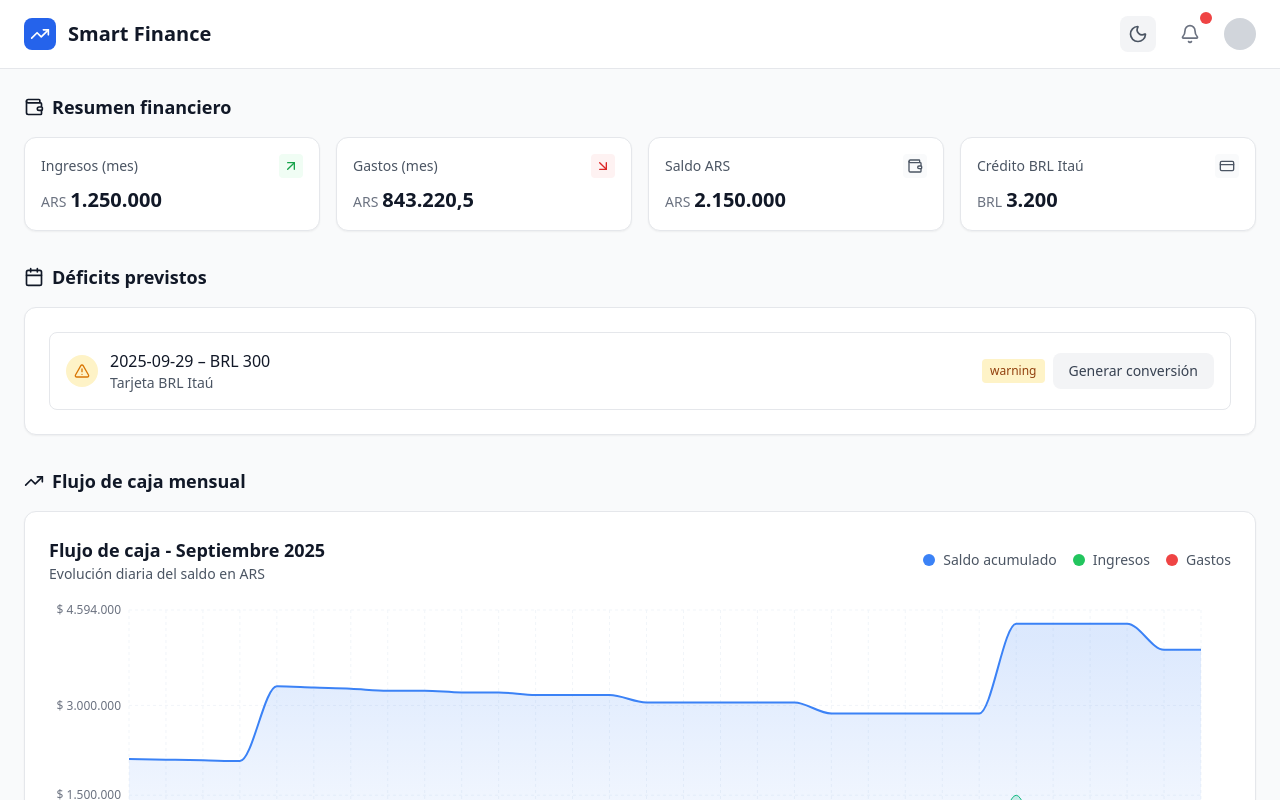
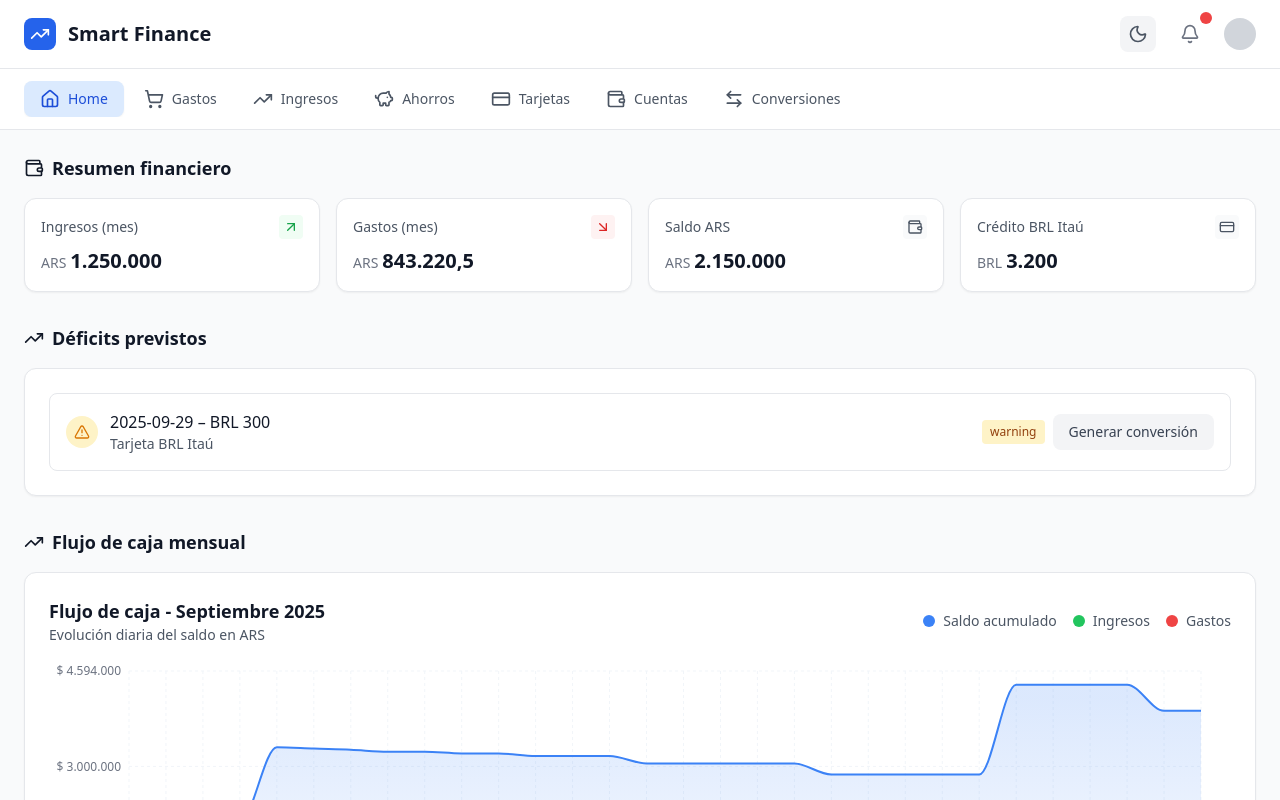
Before and after one commit to aerojosue/Smart-Finance, a React (Vite) app: page / in a window 1280 px wide. Shown: the top 800 px of the page. Built offline with nearby package versions, Linux system fonts and the light colour scheme.

Commit message:
Updated demo.tsx

```diff
--- a/src/pages/demo.tsx
+++ b/src/pages/demo.tsx
@@ -1,17 +1,19 @@
 import React, { useEffect, useState } from "react";
-import { TrendingUp, CreditCard, Wallet, Calendar, Bell, ArrowUpRight, ArrowDownRight } from "lucide-react";
+import { TrendingUp, CreditCard, Wallet, Bell, ArrowUpRight, ArrowDownRight } from "lucide-react";
 import { getDashboard, getCashflow, getInstallment } from "../lib/mockApi";
 import { DeficitsList } from "../components/DeficitsList";
 import { CashflowChart } from "../components/CashflowChart";
 import { InstallmentDetail } from "../components/InstallmentDetail";
 import { FxForm } from "../components/FxForm";
 import { DarkModeToggle } from "../components/DarkModeToggle";
+import { Navigation } from "../components/Navigation";
 
 export default function Dashboard() {
   const [dash, setDash] = useState<any>(null);
   const [cashflow, setCashflow] = useState<any>(null);
   const [inst, setInst] = useState<any>(null);
   const [showFx, setShowFx] = useState(false);
+  const [activeSection, setActiveSection] = useState('dashboard');
 
   useEffect(() => {
     getDashboard().then(setDash);
@@ -22,28 +24,28 @@ export default function Dashboard() {
     getInstallment(id).then(setInst);
   };
 
-  return (
-    <div className="min-h-screen bg-gray-50 dark:bg-gray-900 transition-colors duration-200">
-      {/* Header */}
-      <header className="bg-white dark:bg-gray-800 border-b border-gray-200 dark:border-gray-700 px-6 py-4 transition-colors duration-200">
-        <div className="flex items-center justify-between">
-          <div className="flex items-center gap-3">
-            <div className="w-8 h-8 bg-blue-600 dark:bg-blue-500 rounded-lg flex items-center justify-center">
-              <TrendingUp className="w-5 h-5 text-white" />
-            </div>
-            <h1 className="text-xl font-bold text-gray-900 dark:text-gray-100">Smart Finance</h1>
-          </div>
-          <div className="flex items-center gap-4">
-            <DarkModeToggle />
-            <button className="relative p-2 text-gray-500 hover:text-gray-700 dark:text-gray-400 dark:hover:text-gray-200 transition-colors duration-200">
-              <Bell className="w-5 h-5" />
-              <span className="absolute -top-1 -right-1 w-3 h-3 bg-red-500 rounded-full"></span>
-            </button>
-            <div className="w-8 h-8 bg-gray-300 dark:bg-gray-600 rounded-full"></div>
-          </div>
-        </div>
-      </header>
+  const renderContent = () => {
+    switch (activeSection) {
+      case 'dashboard':
+        return renderDashboard();
+      case 'expenses':
+        return <div className="p-6"><h2 className="text-xl font-bold text-gray-900 dark:text-gray-100">Módulo de Gastos</h2><p className="text-gray-600 dark:text-gray-400 mt-2">Próximamente...</p></div>;
+      case 'income':
+        return <div className="p-6"><h2 className="text-xl font-bold text-gray-900 dark:text-gray-100">Módulo de Ingresos</h2><p className="text-gray-600 dark:text-gray-400 mt-2">Próximamente...</p></div>;
+      case 'savings':
+        return <div className="p-6"><h2 className="text-xl font-bold text-gray-900 dark:text-gray-100">Módulo de Ahorros</h2><p className="text-gray-600 dark:text-gray-400 mt-2">Próximamente...</p></div>;
+      case 'cards':
+        return <div className="p-6"><h2 className="text-xl font-bold text-gray-900 dark:text-gray-100">Módulo de Tarjetas</h2><p className="text-gray-600 dark:text-gray-400 mt-2">Próximamente...</p></div>;
+      case 'accounts':
+        return <div className="p-6"><h2 className="text-xl font-bold text-gray-900 dark:text-gray-100">Módulo de Cuentas</h2><p className="text-gray-600 dark:text-gray-400 mt-2">Próximamente...</p></div>;
+      case 'conversions':
+        return <div className="p-6"><h2 className="text-xl font-bold text-gray-900 dark:text-gray-100">Módulo de Conversiones</h2><p className="text-gray-600 dark:text-gray-400 mt-2">Próximamente...</p></div>;
+      default:
+        return renderDashboard();
+    }
+  };
 
+  const renderDashboard = () => (
     <div className="p-6 space-y-8">
       {/* KPIs */}
       {dash && (
@@ -87,7 +89,7 @@ export default function Dashboard() {
       {dash && (
         <section>
           <h2 className="text-lg font-semibold text-gray-900 dark:text-gray-100 mb-4 flex items-center gap-2">
-              <Calendar className="w-5 h-5" />
+            <TrendingUp className="w-5 h-5" />
             Déficits previstos
           </h2>
           <div className="card p-6">
@@ -133,6 +135,35 @@ export default function Dashboard() {
         </section>
       )}
     </div>
+  );
+
+  return (
+    <div className="min-h-screen bg-gray-50 dark:bg-gray-900 transition-colors duration-200">
+      {/* Header */}
+      <header className="bg-white dark:bg-gray-800 border-b border-gray-200 dark:border-gray-700 px-6 py-4 transition-colors duration-200">
+        <div className="flex items-center justify-between">
+          <div className="flex items-center gap-3">
+            <div className="w-8 h-8 bg-blue-600 dark:bg-blue-500 rounded-lg flex items-center justify-center">
+              <TrendingUp className="w-5 h-5 text-white" />
+            </div>
+            <h1 className="text-xl font-bold text-gray-900 dark:text-gray-100">Smart Finance</h1>
+          </div>
+          <div className="flex items-center gap-4">
+            <DarkModeToggle />
+            <button className="relative p-2 text-gray-500 hover:text-gray-700 dark:text-gray-400 dark:hover:text-gray-200 transition-colors duration-200">
+              <Bell className="w-5 h-5" />
+              <span className="absolute -top-1 -right-1 w-3 h-3 bg-red-500 rounded-full"></span>
+            </button>
+            <div className="w-8 h-8 bg-gray-300 dark:bg-gray-600 rounded-full"></div>
+          </div>
+        </div>
+      </header>
+
+      {/* Navigation Menu */}
+      <Navigation activeSection={activeSection} onSectionChange={setActiveSection} />
+
+      {/* Main Content */}
+      {renderContent()}
     </div>
   );
 }
```
Lines whose indentation alone changed are shown as unchanged.
